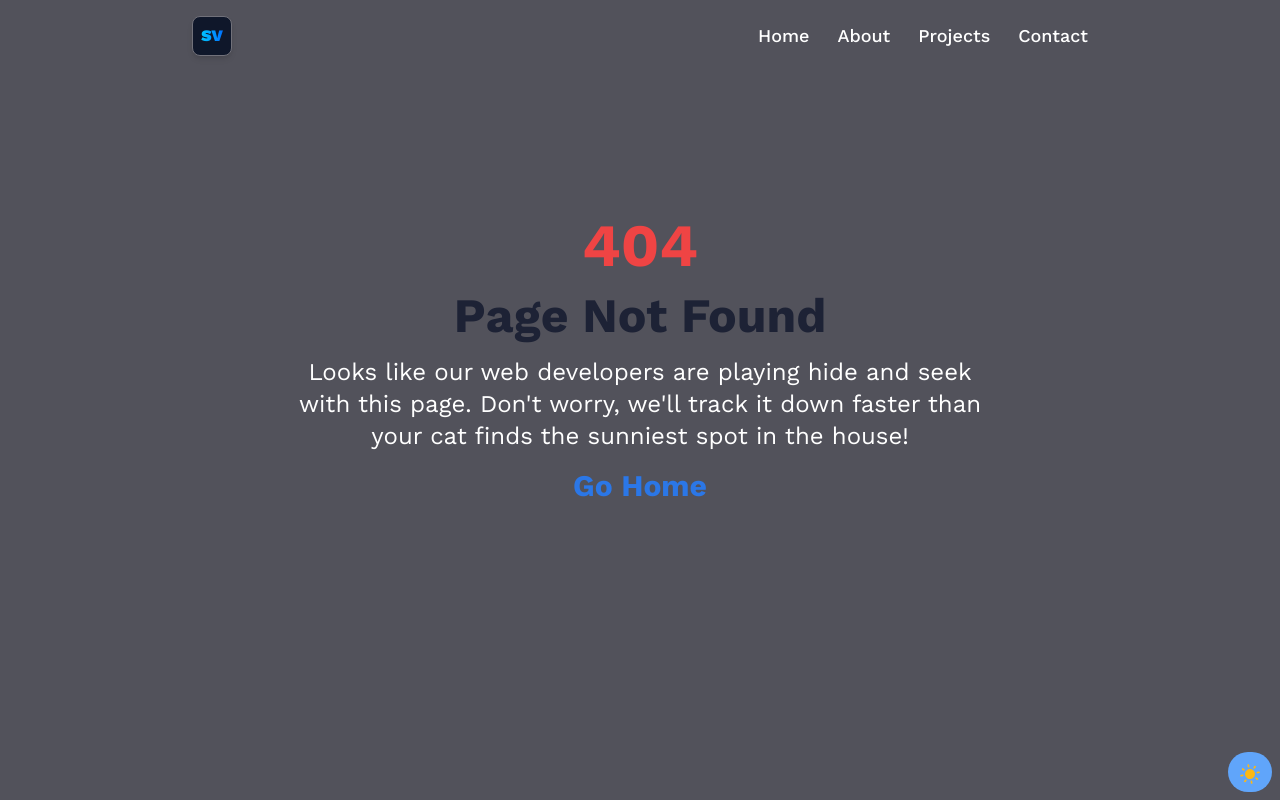
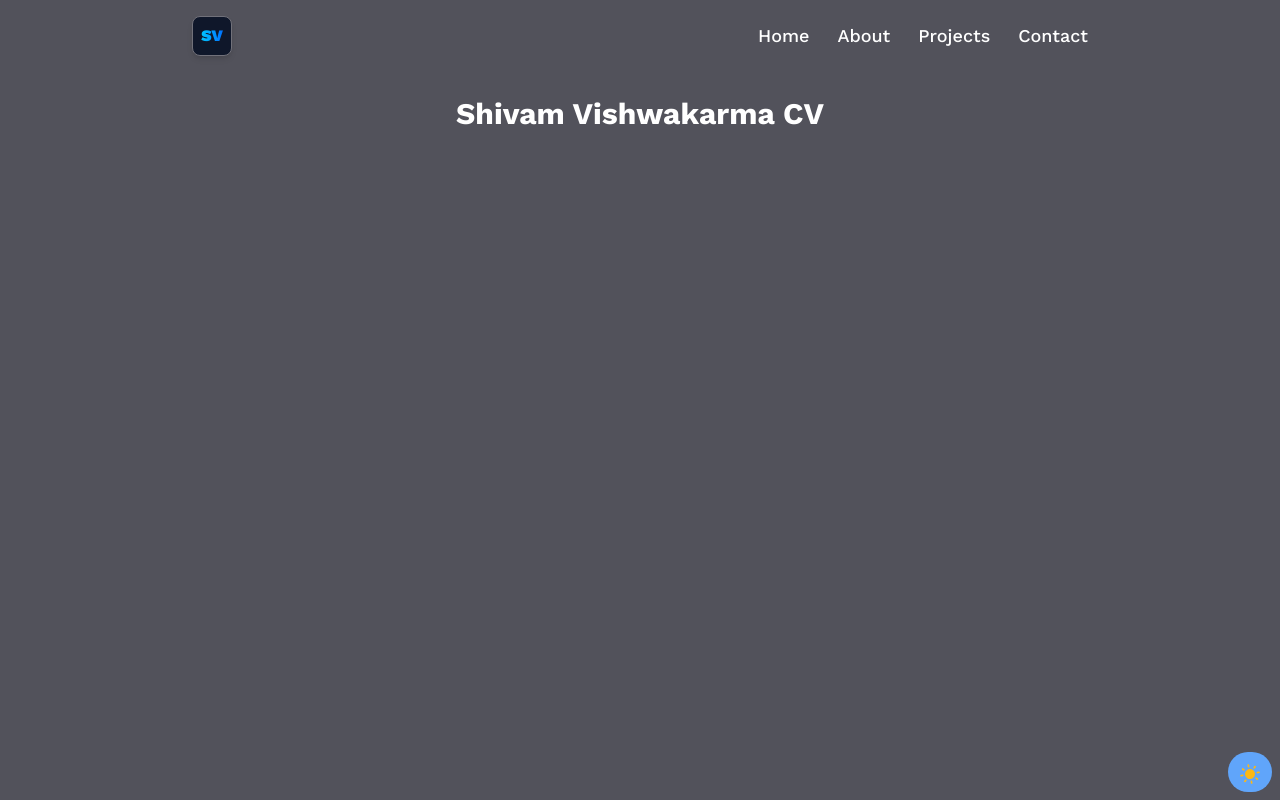
Before and after one commit to shivam-vishvakarma/clone_3d_portfolio, a React (Vite) app: page /cv in a window 1280 px wide. Built offline with nearby package versions, Linux system fonts and the light colour scheme.

Commit message:
added cv

```diff
--- a/src/App.jsx
+++ b/src/App.jsx
@@ -9,6 +9,7 @@ import DarkModeBTN from "./Components/DarkModeBTN";
 import { useEffect } from "react";
 import { useDarkMode } from "./context/contexts";
 import Error from "./pages/Error";
+import Cv from "./pages/Cv";
 
 function App() {
     const {isDarkMode, setIsDarkMode} = useDarkMode();
@@ -41,6 +42,7 @@ function App() {
           <Route path="about" element={<About />} />
           <Route path="projects" element={<Projects />} />
           <Route path="contact" element={<Contact />} />
+          <Route path="cv" element={<Cv/>} />
           <Route path="*" element={<Error />} />
         </Route>
       </Routes>
--- /dev/null
+++ b/src/pages/Cv.jsx
@@ -0,0 +1,10 @@
+export default function Cv() {
+    return (
+      <section className="max-container">
+        <h1 className="text-3xl font-bold text-slate-500 dark:text-white text-center my-4">
+          Shivam Vishwakarma CV
+        </h1>
+        <iframe src="/SHIVAM VISHWAKARMA CV.pdf" className="w-full h-[73vh]"></iframe>
+      </section>
+    );
+}
```
Also changed, not shown: 1 other file (tests, documents, lock files or other folders).
